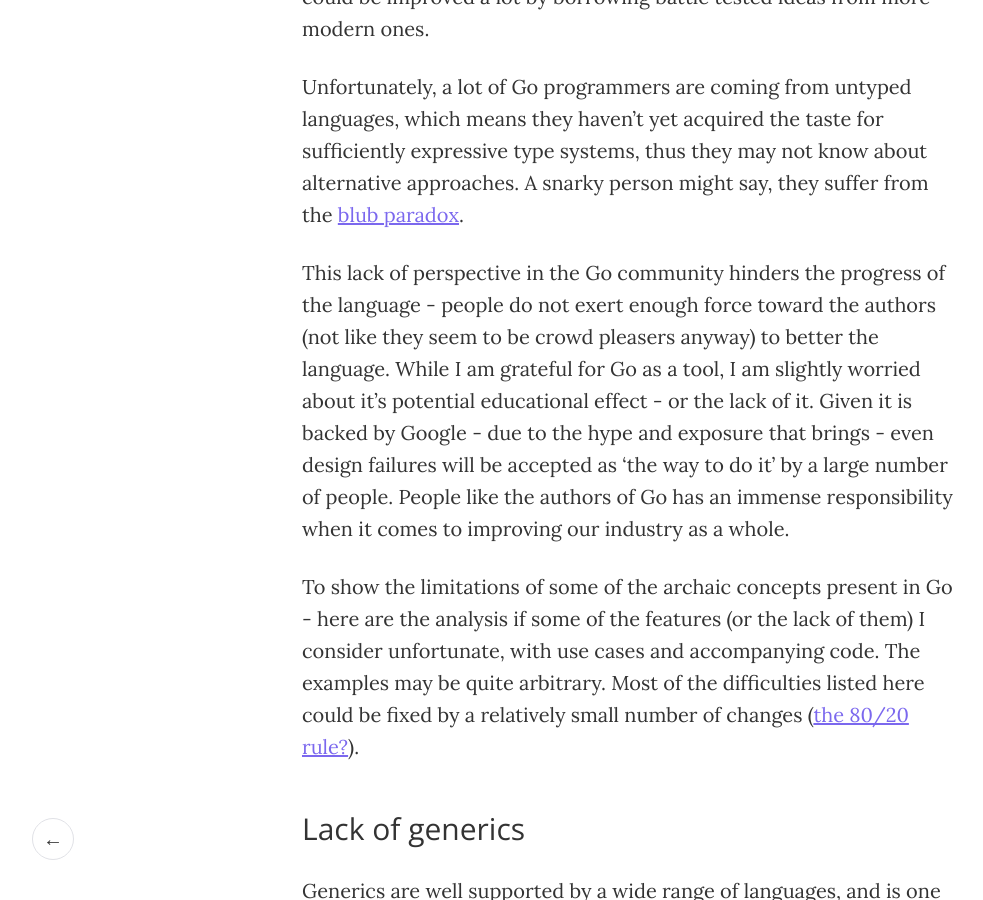
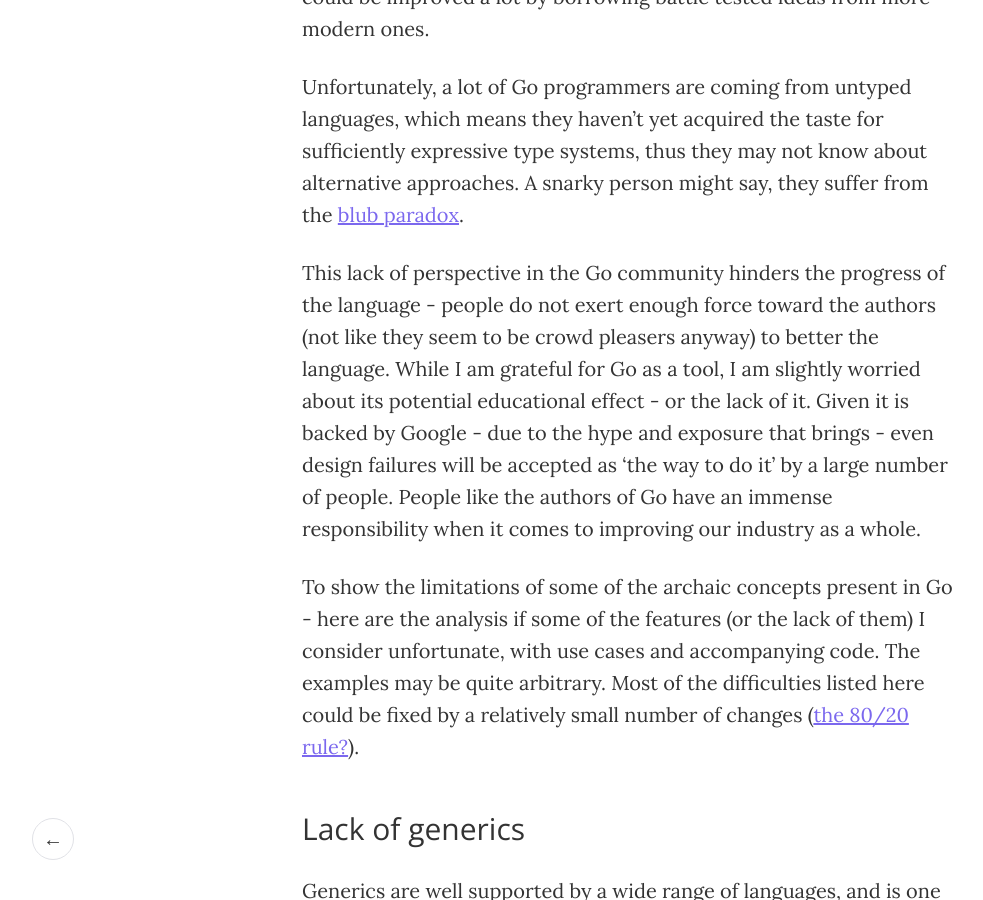
Before and after one commit to awkwordplay/awkwordplay.github.io, a Jekyll site: the page built from _posts/2014-12-01-everyday-hassles-in-go.markdown, in a window 1280 px wide and 900 px high, scrolled down 634 px. Shown: the whole window, without its empty margins (8-991 px from the left). Built offline with Jekyll 4.4.1, drawn with Linux system fonts in a browser that asks for light colours; part of the change alters nothing that is shown; some of the changed text lies outside the part shown.

Commit message:
Fix typos found by Jon Forrest

```diff
--- a/_posts/2014-12-01-everyday-hassles-in-go.markdown
+++ b/_posts/2014-12-01-everyday-hassles-in-go.markdown
@@ -8,7 +8,7 @@ Go became a reliable ally of mine during the past years. I use it in my day job
 
 Unfortunately, a lot of Go programmers are coming from untyped languages, which means they haven't yet acquired the taste for sufficiently expressive type systems, thus they may not know about alternative approaches. A snarky person might say, they suffer from the <a href="http://www.paulgraham.com/avg.html">blub paradox</a>.
 
-This lack of perspective in the Go community hinders the progress of the language - people do not exert enough force toward the authors (not like they seem to be crowd pleasers anyway) to better the language. While I am grateful for Go as a tool, I am slightly worried about it's potential educational effect - or the lack of it. Given it is backed by Google - due to the hype and exposure that brings - even design failures will be accepted as 'the way to do it' by a large number of people. People like the authors of Go has an immense responsibility when it comes to improving our industry as a whole.
+This lack of perspective in the Go community hinders the progress of the language - people do not exert enough force toward the authors (not like they seem to be crowd pleasers anyway) to better the language. While I am grateful for Go as a tool, I am slightly worried about its potential educational effect - or the lack of it. Given it is backed by Google - due to the hype and exposure that brings - even design failures will be accepted as 'the way to do it' by a large number of people. People like the authors of Go have an immense responsibility when it comes to improving our industry as a whole.
 
 To show the limitations of some of the archaic concepts present in Go - here are the analysis if some of the features (or the lack of them) I consider unfortunate, with use cases and accompanying code. The examples may be quite arbitrary. Most of the difficulties listed here could be fixed by a relatively small number of changes (<a href="http://en.wikipedia.org/wiki/Pareto_principle">the 80/20 rule?</a>).
 
@@ -26,7 +26,7 @@ Well, how less smoothly? Let's investigate.
 
 #### Bye-bye code reuse
 
-A rather surprising set of functionality is missing from the standard library: a type of 'bread and butter' code which deals with <a href="http://hackage.haskell.org/package/base-4.7.0.1/docs/Data-List.html">simple but often encountered scenarios</a> what no programmer should implement, because it is simply a waste of brainpower cycles - there is no gain to be won by reimplementing - let's say - deduping elements in a slice.
+A rather surprising set of functionality is missing from the standard library: a type of 'bread and butter' code which deals with <a href="http://hackage.haskell.org/package/base-4.7.0.1/docs/Data-List.html">simple but often encountered scenarios</a> that no programmer should implement, because it is simply a waste of brainpower cycles - there is no gain to be won by reimplementing - let's say - deduping elements in a slice.
 
 ##### Deduping slice elements
 
@@ -58,7 +58,7 @@ func main() {
 {% endhighlight %}
 (<a href="http://play.golang.org/p/Mo_ZfbJNJF">playground link</a>)
 
-For those who are not familiar with the concept of generics, here is a though experiment: let's refactor that bit of code by moving it out to a function:
+For those who are not familiar with the concept of generics, here is a thought experiment: let's refactor that bit of code by moving it out to a function:
 
 {% highlight go %}
 package main
```
